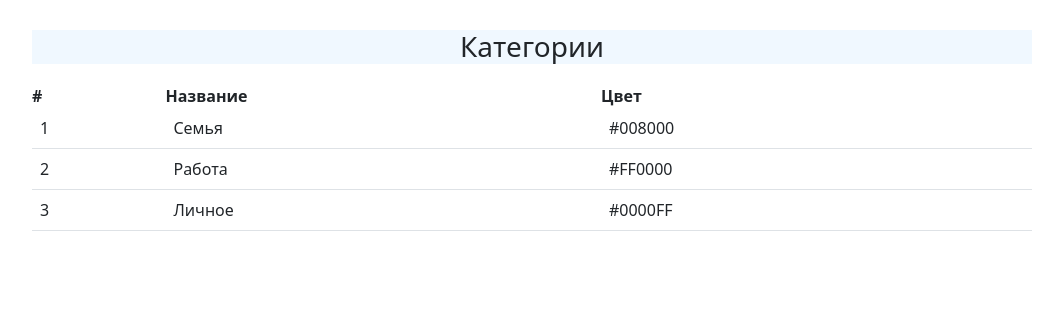
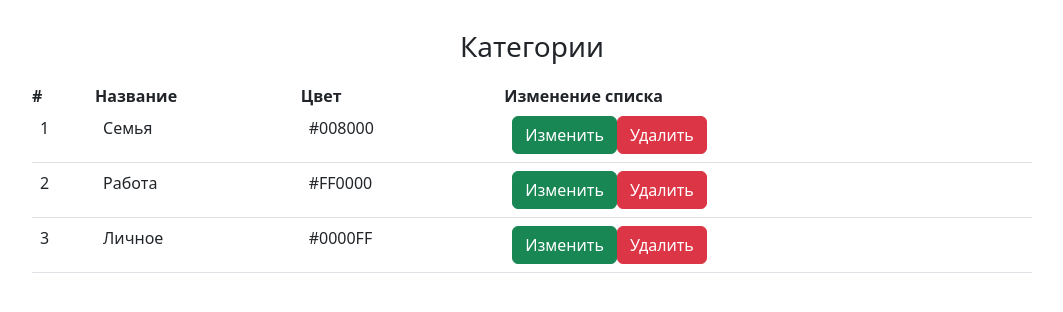
Before and after one commit to BesPredel63/todo_reactjs, a React (Create React App) app: page / in a window 1280 px wide. Shown: the top 312 px of the page, without its empty margins (108-1171 px from the left). Built offline with nearby package versions, Linux system fonts and the light colour scheme.

Commit message:
Удаление элементов списка Категории

```diff
--- a/src/components/Categories.jsx
+++ b/src/components/Categories.jsx
@@ -9,10 +9,14 @@ const Categories = () => {
         {id: 3, title: 'Личное', color: '#0000FF'},
     ])
 
+    const removeCategory = (category) => {
+        setCategories(categories.filter(c => c.id !== category.id))
+    }
+
     return (
         <div>
             <h3>Категории</h3>
-            <CategoriesList categories={categories}/>
+            <CategoriesList categories={categories} remove={removeCategory}/>
         </div>
     );
 };
--- a/src/components/Lists/Categories/CategoriesItem.jsx
+++ b/src/components/Lists/Categories/CategoriesItem.jsx
@@ -1,14 +1,31 @@
 import React from 'react';
 
-const CategoriesItem = ({categories}) => {
+const CategoriesItem = ({categories, remove}) => {
+
+    if (!categories.length) {
+        return (
+            <tbody>
+                <tr>
+                    <td colSpan='4'>
+                        <h4 style={{textAlign: 'center'}}>Список пуст</h4>
+                    </td>
+                </tr>
+            </tbody>
+        )
+    }
+
     return (
         <tbody>
         {
-            categories.map(cat =>
-                <tr>
-                    <td>{cat.id}</td>
+            categories.map((cat, index) =>
+                <tr key={cat.id}>
+                    <td>{index + 1}</td>
                     <td>{cat.title}</td>
                     <td>{cat.color}</td>
+                    <td>
+                        <button className='btn btn-success'>Изменить</button>
+                        <button className='btn btn-danger' onClick={() => remove(cat)}>Удалить</button>
+                    </td>
                 </tr>
             )
         }
--- a/src/components/Lists/Categories/CategoriesList.jsx
+++ b/src/components/Lists/Categories/CategoriesList.jsx
@@ -1,7 +1,7 @@
 import React from 'react';
 import CategoriesItem from "./CategoriesItem";
 
-const CategoriesList = ({categories}) => {
+const CategoriesList = ({categories, remove}) => {
     return (
         <>
             <table className='table'>
@@ -9,8 +9,9 @@ const CategoriesList = ({categories}) => {
                     <th>#</th>
                     <th>Название</th>
                     <th>Цвет</th>
+                    <th>Изменение списка</th>
                 </thead>
-                <CategoriesItem categories={categories}/>
+                <CategoriesItem categories={categories} remove={remove}/>
             </table>
         </>
     );
--- a/src/styles/App.css
+++ b/src/styles/App.css
@@ -7,7 +7,6 @@
 h1, h2, h3, h4, h5, h6 {
     text-align: center;
     margin-bottom: 20px;
-    background-color: aliceblue;
 }
 
 #root {
```
